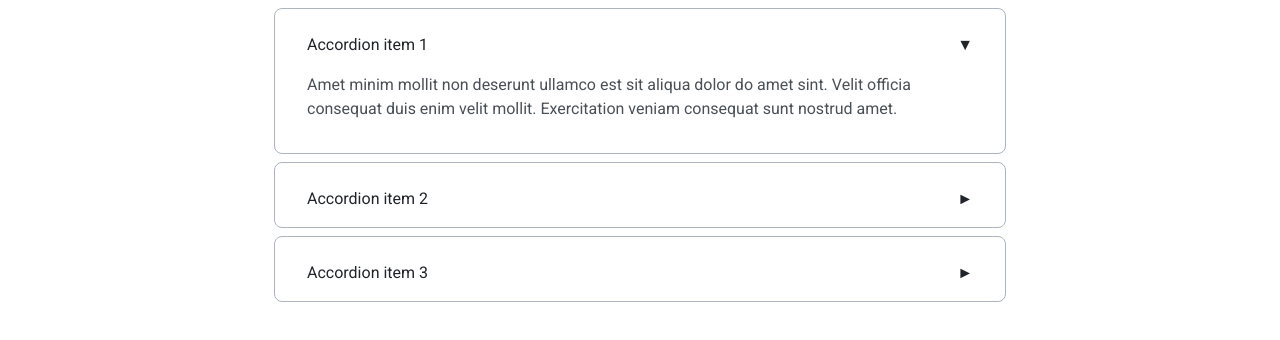
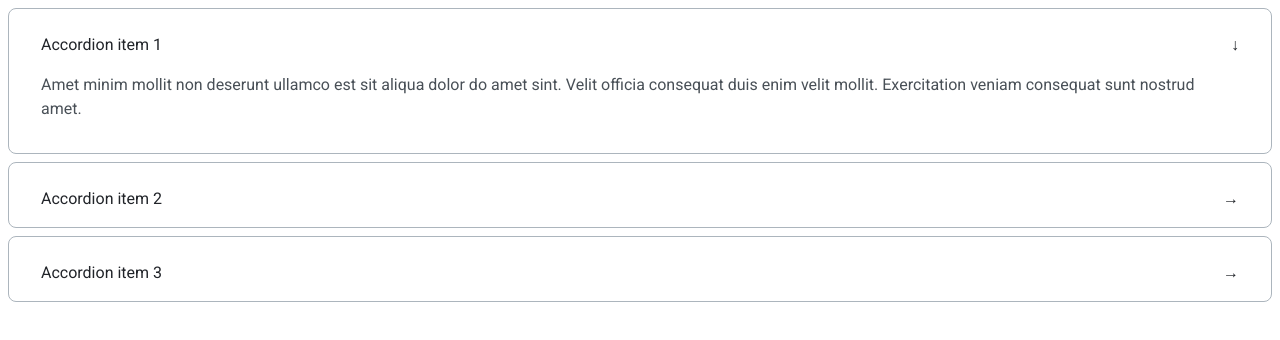
Before and after one commit to js-tasks-ru/htmlcss-20220519_alexdolzenko, a website: page 03-lection1/02-accordion/index.html in a window 1280 px wide. Both pictures are taken after a click on the element "Accordion item 1". Drawn offline with Linux system fonts and the light colour scheme.

Commit message:
Исправил замечания по аккордиону.

```diff
--- a/03-lection1/02-accordion/accordion.css
+++ b/03-lection1/02-accordion/accordion.css
@@ -1,24 +1,21 @@
 /* Стилизация аккордеона */
-@import '../../assets/css/main.css';
-
-.list {
+.accordion {
     list-style: none;
     margin: 0;
     padding: 0;
 }
 
-.list__element {
-    width: 730px;
+.accordion__item {
     border-radius: 8px;
     border: 1px solid var(--grey-3);
     margin: 0 auto 8px;
 }
 
-.list__element:last-child {
+.accordion__item:last-child {
     margin-bottom: 0;
 }
 
-.list-card {
+.accordion-card {
     font-family: 'Inter', serif;
     font-style: normal;
     font-weight: 400;
@@ -28,32 +25,32 @@
     position: relative;
 }
 
-.list-card__summary::after {
+.accordion__summary::after {
     position: absolute;
     right: 32px;
-    content: ' ►';
+    content: ' \2192';
 }
 
-.list-card[open] .list-card__summary::after {
-    float: right;
-    content: " ▼";
+.accordion-card[open] .accordion__summary::after {
+    right: 32px;
+    content: ' \2193';
 }
 
-.list-card__summary {
+.accordion__summary {
     padding: 24px 32px 16px;
     color: var(--black);
     list-style: none;
 }
 
-.list-card__summary::marker {
+.accordion__summary::marker {
     content: none;
 }
 
-.list_card__sumary::-webkit-details-marker {
+.accordion__sumary::-webkit-details-marker {
     display: none
 }
 
-.list-card__description {
+.accordion__description {
     margin: 0;
     padding: 0 48px 32px 32px;
     color: var(--grey-4);
--- a/03-lection1/02-accordion/index.html
+++ b/03-lection1/02-accordion/index.html
@@ -2,39 +2,40 @@
 <!-- Страница с аккордеоном -->
 <html lang="ru">
 <head>
+    <title>Accordion</title>
     <link rel="stylesheet" href="../../assets/css/main.css">
     <link rel="stylesheet" href="./accordion.css">
 </head>
 <body>
-<ul class="list">
-    <li class="list__element">
-        <details class="list-card">
-            <summary class="list-card__summary">
+<ul class="accordion">
+    <li class="accordion__item">
+        <details class="accordion-card">
+            <summary class="accordion__summary">
                 Accordion item 1
             </summary>
-            <p class="list-card__description">
+            <p class="accordion__description">
                 Amet minim mollit non deserunt ullamco est sit aliqua dolor do amet sint. Velit officia consequat duis
                 enim velit mollit. Exercitation veniam consequat sunt nostrud amet.
             </p>
         </details>
     </li>
-    <li class="list__element">
-        <details class="list-card">
-            <summary class="list-card__summary">
+    <li class="accordion__item">
+        <details class="accordion-card">
+            <summary class="accordion__summary">
                 Accordion item 2
             </summary>
-            <p class="list-card__description">
+            <p class="accordion__description">
                 Amet minim mollit non deserunt ullamco est sit aliqua dolor do amet sint. Velit officia consequat duis
                 enim velit mollit. Exercitation veniam consequat sunt nostrud amet.
             </p>
         </details>
     </li>
-    <li class="list__element">
-        <details class="list-card">
-            <summary class="list-card__summary">
+    <li class="accordion__item">
+        <details class="accordion-card">
+            <summary class="accordion__summary">
                 Accordion item 3
             </summary>
-            <p class="list-card__description">
+            <p class="accordion__description">
                 Amet minim mollit non deserunt ullamco est sit aliqua dolor do amet sint. Velit officia consequat duis
                 enim velit mollit. Exercitation veniam consequat sunt nostrud amet.
             </p>
```
